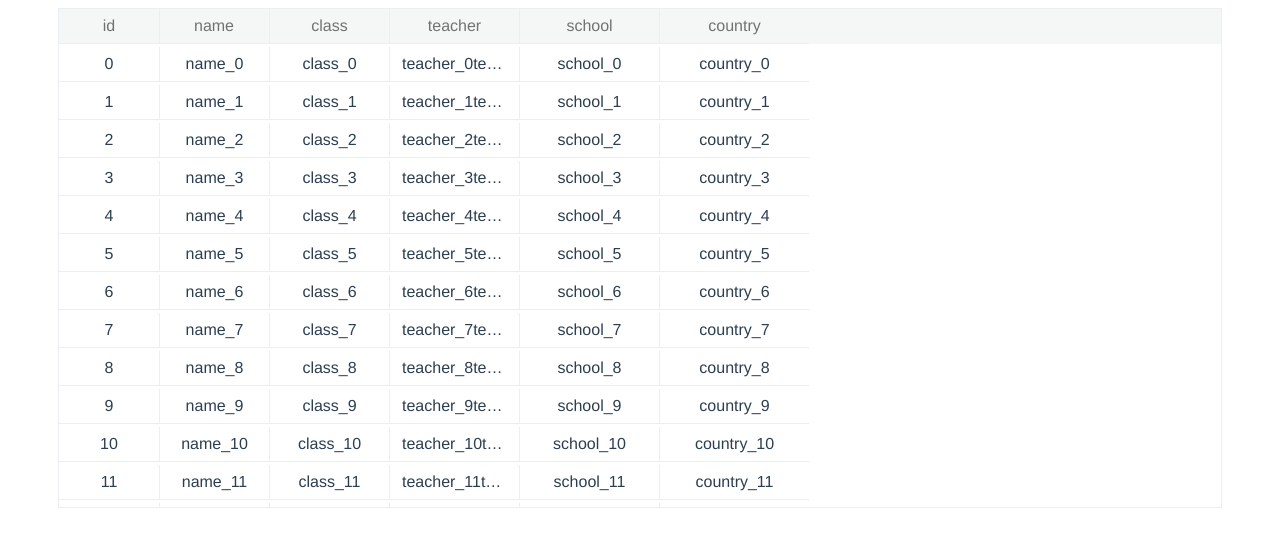
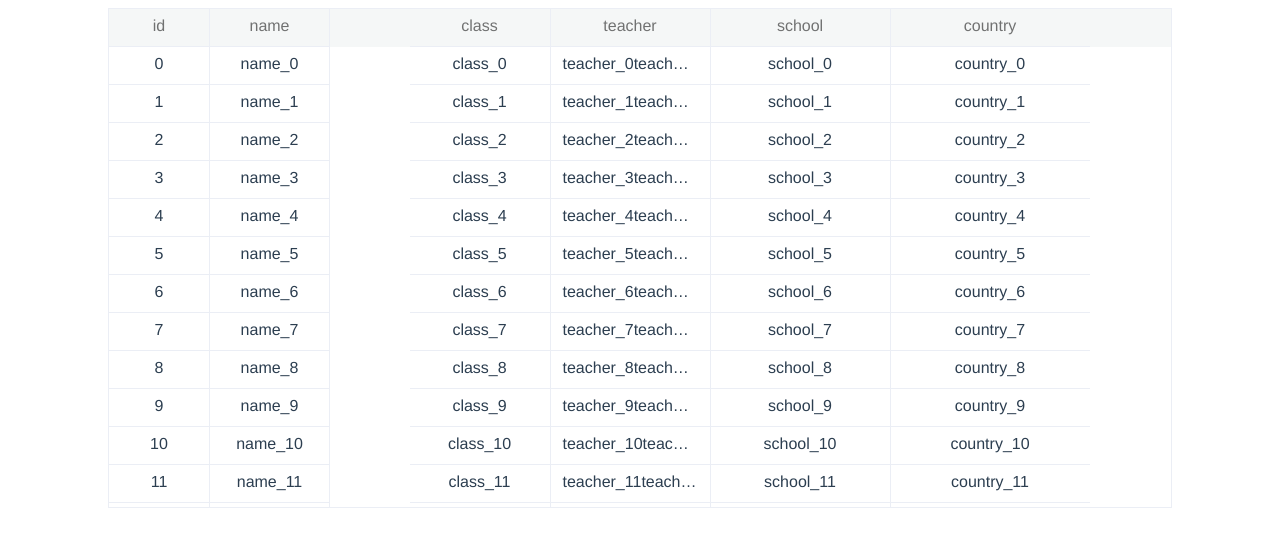
Before and after one commit to masonz/infinity-table, a Vue app: page / in a window 1280 px wide. Shown: the top 546 px of the page. Built offline with nearby package versions, Linux system fonts and the light colour scheme.

Commit message:
feat: fixed left column

```diff
--- a/src/App.vue
+++ b/src/App.vue
@@ -1,6 +1,6 @@
 <template>
   <div id="app">
-    <infinity-table style="margin: 0 50px;"
+    <infinity-table style="margin: 0 100px;"
                     :data="data"
                     :column-defs="columnDefs"
                     :height="500">
@@ -22,7 +22,7 @@ export default class App extends Vue {
 
   public mounted() {
     this.data = []
-    for (let i = 0; i < 100; i++) {
+    for (let i = 0; i < 5000; i++) {
       this.data.push({
         id: i,
         name: `name_${i}`,
@@ -42,8 +42,8 @@ export default class App extends Vue {
         colunms.push({
           filed: key,
           title: key,
-          width: 100 + i * 10,
-          fixed: i === 0 ? 'left' : false,
+          width: 100 + i * 20,
+          fixed: i <= 1 ? 'left' : false,
         })
       })
     }
--- a/src/components/InfinityTable.vue
+++ b/src/components/InfinityTable.vue
@@ -8,7 +8,7 @@
            class="infinity-table__header">
         <div ref="theadFixLeft"
              class="table__header--fix-left"
-             v-show="showHeadLeftFixed">
+             v-show="showLeftFixed">
           <div class="infinity-table__row">
             <div class="infinity-table__cell header-label"
                  v-for="(column, i) in colFixedLeft"
@@ -19,7 +19,8 @@
           </div>
         </div>
         <div class="table__header--viewport"
-             :style="headerViewPort">
+             :style="theadMiddleWrapStyle">
+          <div :style="theadMiddleStyle">
             <div class="infinity-table__row">
               <div class="infinity-table__cell header-label"
                    v-for="(column, i) in columns"
@@ -29,9 +30,10 @@
               </div>
             </div>
           </div>
+        </div>
         <div ref="theadFixRight"
              class="table__header--fix-right"
-             v-show="showHeadRightFixed">
+             v-show="showRightFixed">
           <div class="infinity-table__row">
             <div class="infinity-table__cell header-label"
                  v-for="(column, i) in colFixedRight"
@@ -46,21 +48,44 @@
 
       <!-- 表格部分 -->
       <div class="infinity-table__body"
-           ref="body"
-           :style="tbodyStyle"
-           @scroll="onScroll">
-        <div class="table__body--fix-left"></div>
-        <div class="table__body--viewport"
-             :style="{ height: data.length * 38 + 'px' }">
+           :style="tbodyStyle">
+        <div class="table__body--fix-left"
+             ref="tbodyFixedLeft"
+             v-if="showLeftFixed">
+          <div class="table__body_containner"
+               :style="tbodyLeftStyle">
+            <div :style="tbodyLeftWrapStyle">
               <div class="infinity-table__row"
                    v-for="row in dataView"
                    :key="`row_${row.id}`"
-               :style="{ position: 'absolute', transform: `translateY(${row.id * 38}px)`}">
-            <div v-for="(column, i) in columnDefs"
+                   :style="{ position: 'absolute', transform: `translateY(${row.id * rowHeight}px)`}">
+                <div v-for="(column, i) in colFixedLeft"
                      :key="`column_cell-${i}`"
                      :style="getColStyle(column)"
                      class="infinity-table__cell">
                   <span :title="row[column.filed]">{{ row[column.filed] }}</span>
+                </div>
+              </div>
+            </div>
+          </div>
+        </div>
+        <div class="table__body--viewport"
+             :style="tbodyMiddleStyle">
+          <div style="overflow: auto; height: 100%;"
+               @scroll="onScroll"
+               ref="tbody">
+            <div :style="{ height: data.length * rowHeight + 'px', position: 'relative' }">
+              <div class="infinity-table__row"
+                   v-for="row in dataView"
+                   :key="`row_${row.id}`"
+                   :style="{ position: 'absolute', transform: `translateY(${row.id * rowHeight}px)`}">
+                <div v-for="(column, i) in columns"
+                     :key="`column_cell-${i}`"
+                     :style="getColStyle(column)"
+                     class="infinity-table__cell">
+                  <span :title="row[column.filed]">{{ row[column.filed] }}</span>
+                </div>
+              </div>
             </div>
           </div>
         </div>
@@ -86,6 +111,7 @@ import { Component, Prop, Vue } from 'vue-property-decorator'
 
 @Component
 export default class InfinityTable extends Vue {
+  // data
   @Prop({ default: 0 })
   private height!: number
 
@@ -95,19 +121,36 @@ export default class InfinityTable extends Vue {
   @Prop({ default: () => [] })
   private columnDefs!: any[]
 
-  private rowNodes: Element[] = []
+  @Prop({ default: 38 })
+  private rowHeight!: number
+
   private dataView: any[] = []
-  private scrollAchor: number = 0
-  private headerViewPort = {}
-  private tbodyStyle = {}
+  private scrollAnchor: number = 0
   private timer: any = null
 
-  private showHeadRightFixed: boolean = false
+  private tbodyStyle = {}
+  private theadMiddleWrapStyle = {}
+  private theadMiddleStyle = {
+    position: 'relative',
+    left: '0',
+  }
+  private tbodyLeftStyle = {
+    top: '0',
+  }
+  private tbodyLeftWrapStyle = {
+    position: 'relative',
+    height: 'auto',
+    width: '',
+  }
+  private tbodyMiddleStyle = {
+    position: 'relative',
+    marginLeft: '0',
+  }
 
   // table的动态样式
   get tableStyle() {
     return {
-      height: this.height ? this.height + 'px' : '100vh',
+      height: this.height ? this.height + 'px' : 'auto',
     }
   }
 
@@ -119,8 +162,16 @@ export default class InfinityTable extends Vue {
     return this.columnDefs.filter((x) => x.fixed && x.fixed === 'left')
   }
 
-  get showHeadLeftFixed(): boolean {
+  get colFixedLeftWidth(): number {
+    return this.colFixedLeft.map((x) => x.width).reduce((w1, w2) => w1 + w2, 0)
+  }
+
+  get showLeftFixed(): boolean {
     return Boolean(this.colFixedLeft.length)
+  }
+
+  get showRightFixed(): boolean {
+    return Boolean(this.colFixedRight.length)
   }
 
   get colFixedRight() {
@@ -128,19 +179,16 @@ export default class InfinityTable extends Vue {
   }
 
   get viewEl(): Element {
-    return this.$refs.body as Element
+    return (this.$refs.tbody as Element) || null
   }
 
-  // 显示行数
-  public getShowRowCount(): number {
-    return Math.ceil(this.height / 39)
+  get tbodyLeftEl(): Element {
+    return (this.$refs.tbodyFixedLeft as Element) || null
   }
 
-  // 行样式
-  public getRowStyle(index: number) {
-    return {
-      // transform: `translateY(${index * 34}px)`
-    }
+  // 获取视图内需要渲染行的数量
+  public getShowRowCount(): number {
+    return Math.ceil(this.height / this.rowHeight)
   }
 
   // 单元格样式
@@ -152,6 +200,7 @@ export default class InfinityTable extends Vue {
     if (column.width) {
       style.width = `${column.width + 'px'}`
     } else if (column.minWidth) {
+      style.width = '0px'
       style.minWidth = column.minWidth + 'px'
     } else {
       style.minWidth = 'fit-content'
@@ -177,20 +226,28 @@ export default class InfinityTable extends Vue {
     // observer.observe(<Element>this.$refs.table)
   }
 
+  /**
+   * 表头区域渲染
+   */
   public renderTableHeader() {
-    const theadFixLeft = this.$refs.theadFixLeft as HTMLElement
-    this.headerViewPort = {
-      marginLeft: theadFixLeft ? `${theadFixLeft.scrollWidth}px` : '0px',
+    this.theadMiddleWrapStyle = {
+      marginLeft: this.colFixedLeftWidth ? `${this.colFixedLeftWidth}px` : '0px',
     }
   }
 
+  /**
+   * 表格区域渲染
+   */
   public renderTableBody() {
     const thead = this.$refs.thead as HTMLElement
+    if (this.showLeftFixed) {
+      this.tbodyMiddleStyle.marginLeft = `${this.tbodyLeftEl.clientWidth}px`
+      this.tbodyLeftWrapStyle.height = `${this.data.length * this.rowHeight}px`
+      this.tbodyLeftWrapStyle.width = this.colFixedLeftWidth + 'px'
+    }
     this.tbodyStyle = {
       height: this.height ? this.height - thead.clientHeight + 'px' : '100vh',
-      overflowY: 'auto',
-      overflowX: 'auto',
-      top: thead ? thead.clientHeight : '38px',
+      top: thead ? thead.clientHeight + 'px' : '0',
     }
   }
 
@@ -198,19 +255,21 @@ export default class InfinityTable extends Vue {
    * 滚动事件
    */
   private onScroll() {
+    this.theadMiddleStyle.left = -this.viewEl.scrollLeft + 'px'
+    this.tbodyLeftStyle.top = -this.viewEl.scrollTop + 'px'
     clearInterval(this.timer)
     this.timer = setInterval(() => {
       this.updateRenderRowIndex()
       clearInterval(this.timer)
       this.timer = null
-    }, 20)
+    }, 0)
   }
 
   /**
    * 更新所有需要显示行数的下标数组
    */
   private updateRenderRowIndex() {
-    let index = Math.floor(this.viewEl.scrollTop / 38)
+    let index = Math.floor(this.viewEl.scrollTop / this.rowHeight)
     const showCount = this.getShowRowCount()
     const count = index + showCount
     const indexArr: number[] = []
@@ -218,7 +277,7 @@ export default class InfinityTable extends Vue {
       indexArr.push(index)
     }
     this.dataView = this.data.filter((x, i) => indexArr.includes(x.id))
-    this.scrollAchor = this.viewEl.scrollTop
+    this.scrollAnchor = this.viewEl.scrollTop
   }
 }
 </script>
@@ -247,7 +306,7 @@ $border-color: #ebeef5;
 }
 
 .infinity-table__cell {
-  display: block;
+  display: inline-block;
   height: 100%;
   width: 100%;
   padding: 8px 12px;
@@ -256,10 +315,10 @@ $border-color: #ebeef5;
 }
 
 .infinity-table__row {
-  display: flex;
+  display: block;
   white-space: nowrap;
   width: 100%;
-  min-height: 34px;
+  height: 38px;
 }
 
 .infinity-table__header {
@@ -268,7 +327,6 @@ $border-color: #ebeef5;
   left: 0;
   width: 100%;
   overflow: hidden;
-  white-space: nowrap;
   background-color: #f5f7f7;
   color: rgba(0, 0, 0, 0.54);
 
@@ -296,17 +354,47 @@ $border-color: #ebeef5;
   .table__header--fix-right {
     float: right;
   }
-
-  &.fixed {
-    position: fixed;
-  }
 }
 
 .infinity-table__body {
   position: absolute;
-  top: 38px;
-  left: 0;
   width: 100%;
+
+  .table__body--fix-left,
+  .table__body--viewport,
+  .table__body--fix-right {
+    display: inline;
+    box-sizing: border-box;
+    overflow: hidden;
+  }
+
+  .table__body--viewport {
+    display: block;
+    overflow: auto;
+    height: 100%;
+
+    .infinity-table__row {
+      margin-left: -1px;
+    }
+  }
+
+  .table__body--fix-left {
+    float: left;
+    height: 461px;
+    border-right: 1px solid $border-color;
+
+    .infinity-table__row {
+      width: initial;
+    }
+  }
+
+  .table__body--fix-right {
+    float: right;
+  }
+
+  .table__body_containner {
+    position: relative;
+  }
 }
 
 .infinity-table--border {
@@ -315,6 +403,7 @@ $border-color: #ebeef5;
   .infinity-table__cell {
     border-bottom: 1px solid $border-color;
     border-left: 1px solid $border-color;
+
     &:first-child {
       border-left: none;
     }
@@ -322,9 +411,11 @@ $border-color: #ebeef5;
 
   .infinity-table__cell {
     border-bottom: 1px solid $border-color;
+
     & + .infinity-table__cell {
       border-left: 1px solid $border-color;
     }
+
     &:first-child {
       border-left: none;
     }
```
Lines whose indentation alone changed are shown as unchanged.
